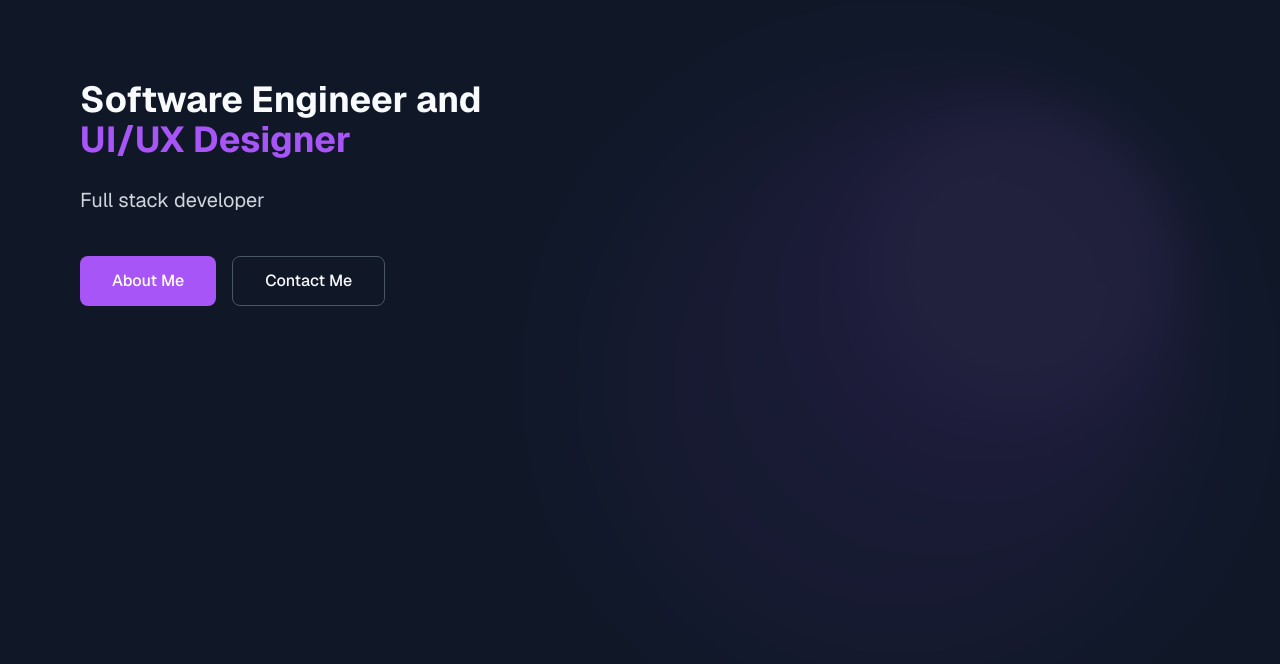
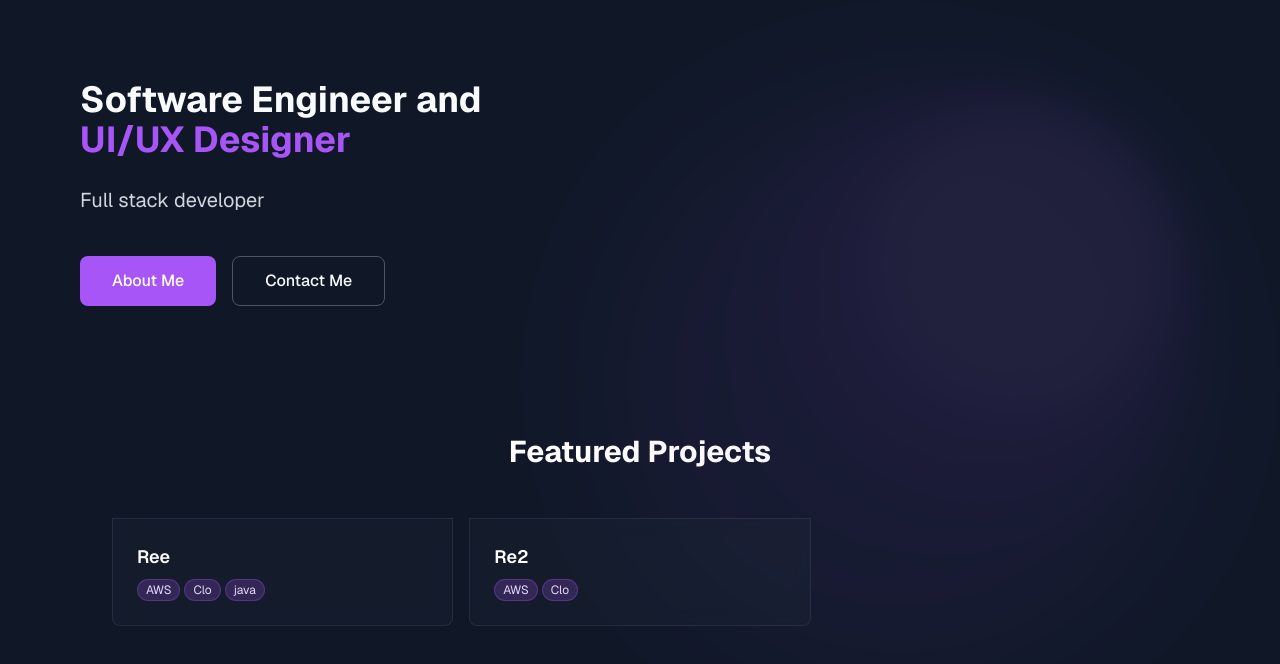
Before and after one commit to Ttting-s/portfolio, a Next.js app: page / in a window 1280 px wide. Shown: the top 664 px of the page. Built offline with nearby package versions, Linux system fonts and the light colour scheme.

Commit message:
inner page open and close

```diff
--- a/package.json
+++ b/package.json
@@ -9,6 +9,7 @@
     "lint": "eslint"
   },
   "dependencies": {
+    "lucide-react": "^0.561.0",
     "next": "16.0.10",
     "react": "19.2.1",
     "react-dom": "19.2.1"
--- /dev/null
+++ b/src/app/components/ProjectModal.js
@@ -0,0 +1,23 @@
+import Image from "next/image";
+import { X } from 'lucide-react';
+export default function ProjectModal({ project, onClose, onNext, onPrev }) {
+  return (
+    <div className="fixed inset-0 bg-gray-800 bg-opacity-75 flex
+      items-center justify-center z-50">
+      <div className="bg-gray-900 rounded-lg max-w-4xl
+        w-11/12 max-h-[90vh] overflow-y-auto p-8 h-full">
+        <div className="flex justify-between">
+          <h2 className="text-2xl font-bold text-purple-50">
+            {project.title}
+          </h2>
+          <button
+            onClick={onClose}
+            className="text-purple-50 hover:text-(--primary) rounded-full"
+          >
+            <X size={24} />
+          </button>
+        </div>
+      </div>
+    </div>
+  )
+}
--- /dev/null
+++ b/src/app/components/ProjectSection.js
@@ -0,0 +1,100 @@
+"use client";
+import ProjectModal from "./ProjectModal";
+import { useState } from "react";
+const ProjectSection = () =>{
+  const projects = [
+    {
+      id: 1,
+      title: "Ree",
+      tags: ["AWS", "Clo", "java"],
+    },
+    {
+      id: 2,
+      title: "Re2",
+      tags: ["AWS", "Clo"],
+    },
+  ];
+
+  const [selectedProject, setSelectedProject] = useState(null);
+
+  const handleProjectClick = (id) => {
+    setSelectedProject(id);
+  }
+
+  const handleCloseModal = () => {
+    setSelectedProject(null);
+  }
+
+  const handleNextProject = () => {
+    const currentIndex = projects.findIndex(
+      (project) => project.id === selectedProject);
+
+    if (currentIndex === -1) {
+      return null;
+    }
+    const next = (currentIndex + 1) % projects.length;
+
+    setSelectedProject(projects[next].id);
+  }
+
+    const handlePrevProject = () => {
+    const currentIndex = projects.findIndex(
+      (project) => project.id === selectedProject);
+
+    if (currentIndex === -1) {
+      return null;
+    }
+    const prev = (currentIndex - 1 + projects.length) %
+    projects.length;
+
+    setSelectedProject(projects[prev].id);
+  }
+
+
+  return (
+    <section id="projects" className="px-4 py-32 sm:px-6 lg:px-8">
+      <h2 className="text-3xl font-bold text-white mb-12 text-center">
+        Featured Projects
+      </h2>
+      <div className="grid grid-cols-1 gap-4 sm:grid-cols-3">
+        {projects.map((project, index) => (
+          <button
+            onClick={() => handleProjectClick(project.id)}
+            key={index}
+            className="bg-gray-800/30 backdrop-blur-sm
+            rounded-b-lg p-6 border border-gray-700/50 hover:border-(--primary)/50
+            transition-colors hover:shadow-sm text-left"
+          >
+            <div className="flex flex-col h-full">
+              <h3 className="text-lg font-semibold text-white mb-2">{project.title}</h3>
+              <div className="flex flex-wrap gap-1 mt-auto">
+                {
+                  project.tags.map((tag, index) => (
+                    <span
+                      key={index}
+                      className="px-2 py-0.5 text-xs rounded-full
+                      bg-(--primary)/20 text-purple-200 border border-(--primary)/30"
+                    >
+                      {tag}
+                    </span>
+                ))}
+              </div>
+            </div>
+          </button>
+        ))}
+      </div>
+      {
+        selectedProject && (
+          <ProjectModal
+            project={projects.find((project) => project.id ===
+              selectedProject)}
+              onClose={handleCloseModal}
+              onNext={handleNextProject}
+              onPrev={handlePrevProject}
+          />
+        )
+      }
+    </section>
+  );
+};
+export default ProjectSection;
--- a/src/app/page.js
+++ b/src/app/page.js
@@ -1,5 +1,4 @@
-import Image from "next/image";
-
+import ProjectSection from "./components/ProjectSection";
 export default function Home() {
   return (
     <div className="container mx-auto p-8 pb-10 sm:p-20 font-sans">
@@ -24,6 +23,7 @@ export default function Home() {
           </button>
         </div>
       </div>
+      <ProjectSection />
     </div>
   );
 }
```
Also changed, not shown: 1 other file (tests, documents, lock files or other folders).
